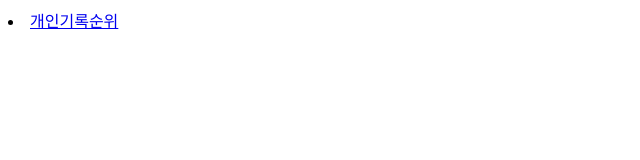
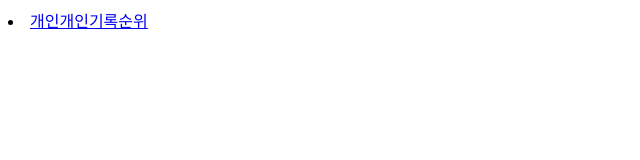
Before and after one commit to yulzzang1/bbb, a plain HTML site: page index.html in a window 1280 px wide. Shown: the full height of the page, 0-640 px from the left. Drawn offline with Linux system fonts and the light colour scheme.

Commit message:
Update index.html

```diff
--- a/index.html
+++ b/index.html
@@ -11,7 +11,7 @@
             <a href="#"></a>
         </div>
         <nav id="topMenu">
-            <li><a href="#">개인기록순위</a></li>
+            <li><a href="#">개인개인기록순위</a></li>
         </nav>
 
 
```
